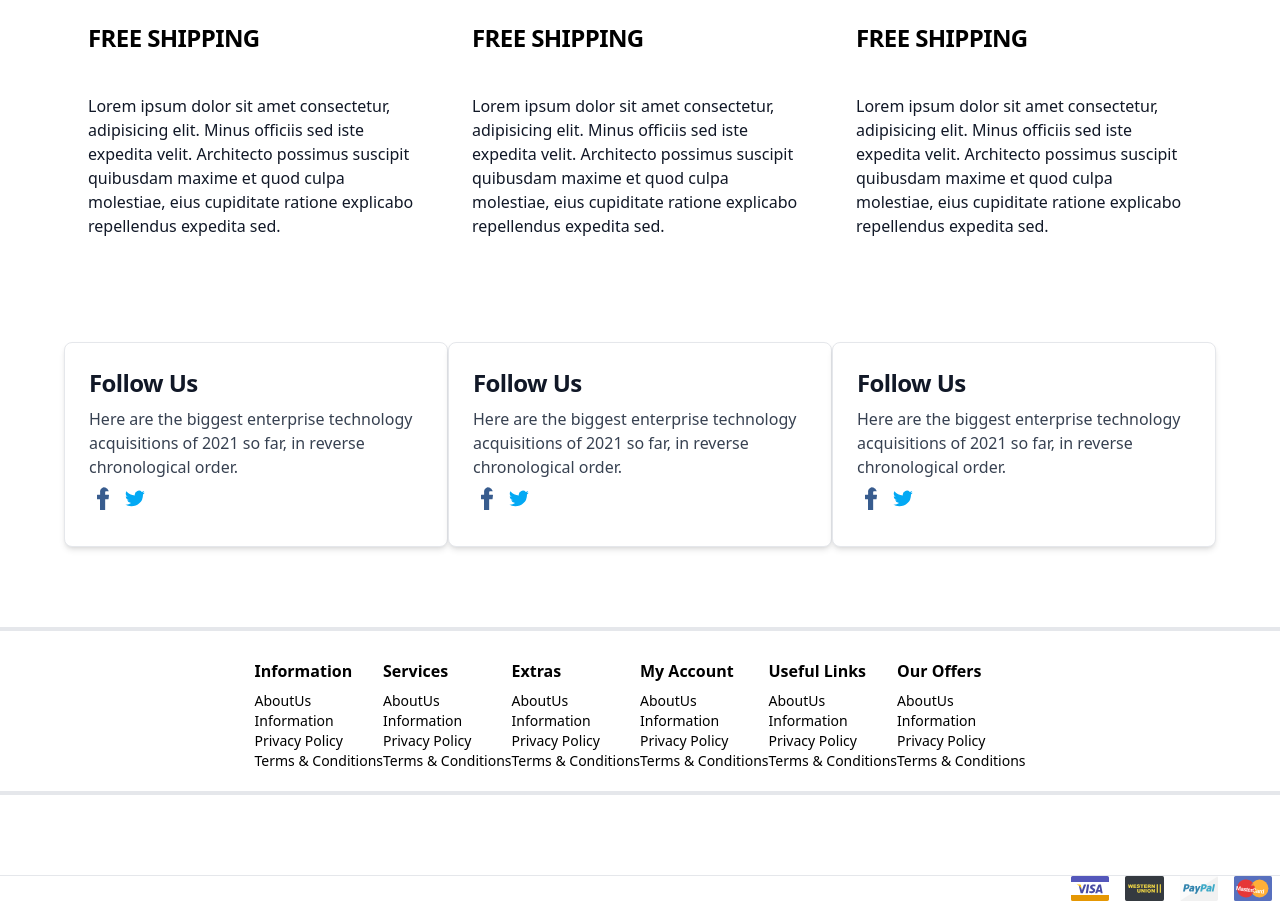
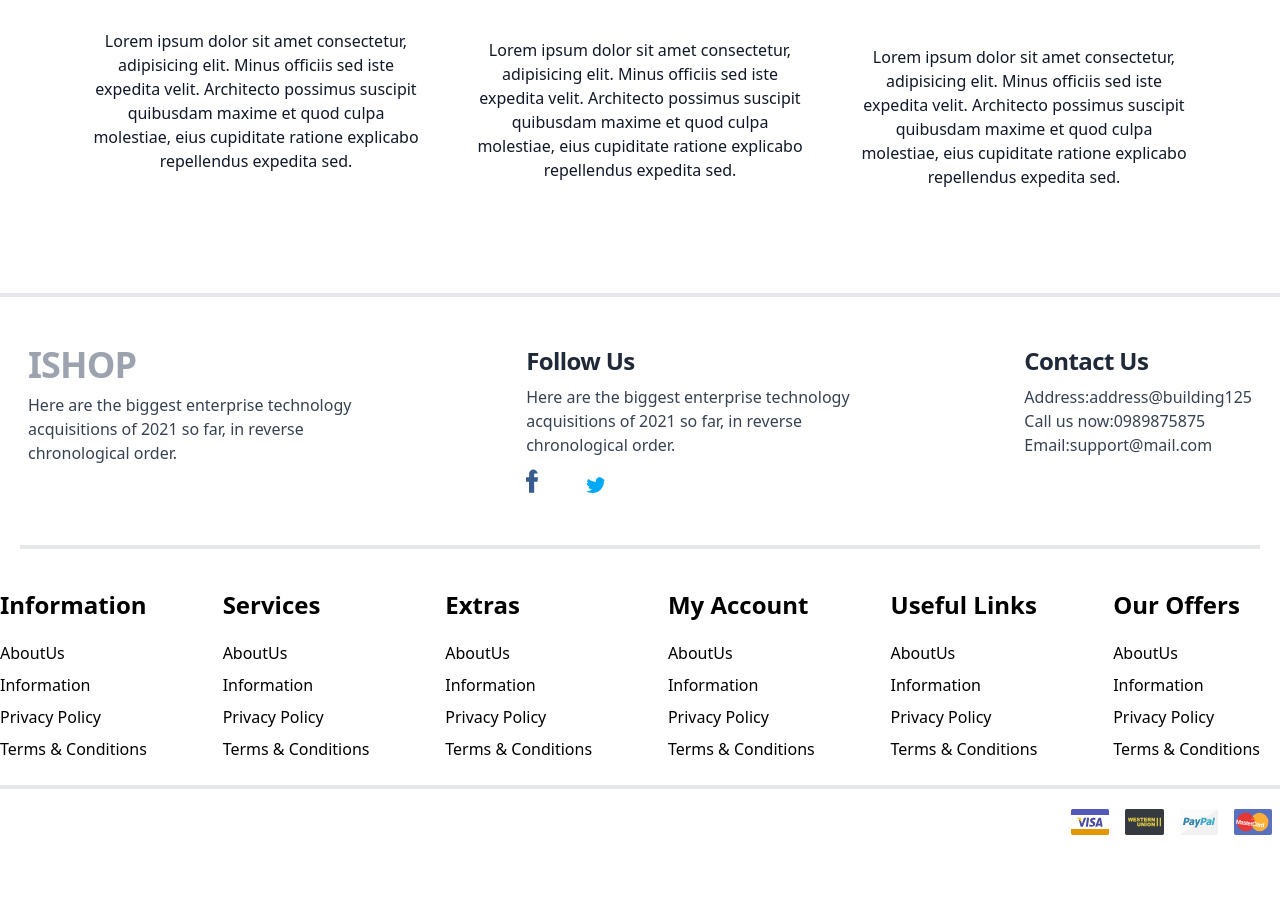
Before and after one commit to HarshitSharma19/project1, a React (Create React App) app in the folder frontend/: page / in a window 1280 px wide. Shown: the part 1813-2714 px from the top of the page. After the commit the page ends 2648 px from the top, so only its background shows below. Built offline with nearby package versions, Linux system fonts and the light colour scheme.

Commit message:
Update Components->[footer details,AdvCard,Navbar,Product card]

```diff
--- a/frontend/src/App.jsx
+++ b/frontend/src/App.jsx
@@ -36,7 +36,6 @@ return (
     <Route element={<MainPage />} path="/"/>
     <Route element={<Mobiles />} path="/mobiles"/>
     <Route element={<Store />} path="/store"/>
-
     <Route element={<Laptop />} path="/laptops"/>
     <Route element={<Accessories />} path="/accessories"/>
     <Route element={<Cart />} path="/cart"/>
@@ -47,9 +46,6 @@ return (
     <Route element={<Watches />} path="/watches"/>
     <Route element={<Checkout />} path="/checkout"/>
     <Route element={<Offers />} path="/offers"/>
-
-
-
   </Routes>
   <AdvCard />
   <FooterDetails />
--- a/frontend/src/Components/AdvCard.jsx
+++ b/frontend/src/Components/AdvCard.jsx
@@ -1,27 +1,30 @@
 
 import React from 'react'
 import appleship from '../Images/shipping.svg'
+import support from '../Images/support.svg'
+import refund from '../Images/refund.svg'
+import Container from './Container'
 
 
 export default function advCard() {
     return (
-        <>
+        <Container>
 
         <div className='md:flex md:justify-center  '>
-        <CardBox2/>
-        <CardBox2/>
-        <CardBox2/>
+        <Sheeping/>
+        <Refund/>
+        <Support/>
 
         </div>
-        </>
+        </Container>
         )
     }
-    function CardBox2(){
+    function Sheeping(){
         return(
-            <div className='   font-bold my-20'>
-                <div className="first:p-6 max-w-sm items-center bg-white ">
+            <div className='font-bold my-20'>
+                <div className="first:p-6 max-w-sm justify-center text-center items-center bg-white ">
                     <div className='text-center'>
-                        <img className="p-8 items-center rounded-t-lg" src={appleship} alt="product" />
+                        <img className="p-5 m-auto items-center rounded-t-lg" src={appleship} alt="product" />
                     </div>
                     <h5 className="first:mb-2 text-2xl font-semibold tracking-tight  text-black">FREE SHIPPING</h5>
                     <p className="first:mb-3 font-normal  mt-10 text-gray-900 dark:text-gray-400">Lorem ipsum dolor sit amet consectetur, adipisicing elit. Minus officiis sed iste expedita velit. Architecto possimus suscipit quibusdam maxime et quod culpa molestiae, eius cupiditate ratione explicabo repellendus expedita sed.</p>
@@ -29,3 +32,29 @@ export default function advCard() {
             </div>
             )
         }
+        function Refund(){
+            return(
+                <div className='font-bold my-20'>
+                    <div className="first:p-6 max-w-sm justify-center text-center items-center bg-white ">
+                        <div className='text-center'>
+                            <img className="p-5 m-auto items-center rounded-t-lg" src={refund} alt="product" />
+                        </div>
+                        <h5 className="first:mb-2 text-2xl font-semibold tracking-tight  text-black">FREE SHIPPING</h5>
+                        <p className="first:mb-3 font-normal  mt-10 text-gray-900 dark:text-gray-400">Lorem ipsum dolor sit amet consectetur, adipisicing elit. Minus officiis sed iste expedita velit. Architecto possimus suscipit quibusdam maxime et quod culpa molestiae, eius cupiditate ratione explicabo repellendus expedita sed.</p>
+                    </div>
+                </div>
+                )
+            }
+            function Support(){
+                return(
+                    <div className='font-bold my-20'>
+                        <div className="first:p-6 max-w-sm justify-center text-center items-center bg-white ">
+                            <div className='text-center'>
+                                <img className="p-5 m-auto items-center rounded-t-lg" src={support} alt="product" />
+                            </div>
+                            <h5 className="first:mb-2 text-2xl font-semibold tracking-tight  text-black">FREE SHIPPING</h5>
+                            <p className="first:mb-3 font-normal  mt-10 text-gray-900 dark:text-gray-400">Lorem ipsum dolor sit amet consectetur, adipisicing elit. Minus officiis sed iste expedita velit. Architecto possimus suscipit quibusdam maxime et quod culpa molestiae, eius cupiditate ratione explicabo repellendus expedita sed.</p>
+                        </div>
+                    </div>
+                    )
+                }
--- a/frontend/src/Components/Card.jsx
+++ b/frontend/src/Components/Card.jsx
@@ -6,22 +6,13 @@ export default function Card() {
     return (
         <Container>
 
-            <div
-                style={{
-                width: "100%",
-                display: "flex",
-                flexWrap: "wrap",
-                justifyContent: "center",
-                marginTop: "20px"
-            }}>
-
+            <div className='w-full flex flex-wrap justify-center mt-10'>
+                <CardBox/>
                 <CardBox/>
                 <CardBox/>
                 <CardBox/>
                 <CardBox/>
 
-
-
             </div>
         </Container>
     )
--- a/frontend/src/Components/CardBox.jsx
+++ b/frontend/src/Components/CardBox.jsx
@@ -4,7 +4,7 @@ export default function CardBox() {
     return (
 
         <div
-            className=" w-25 max-w-sm  bg-white rounded-lg   border  m-5 px-3 py-2 "
+            className=" w-[210px] max-w-sm  bg-white rounded-lg   border  m-2 px-3 py-2 "
             style={{
             border: "3px solid #F6F7F8"
         }}>
--- a/frontend/src/Components/Footer.jsx
+++ b/frontend/src/Components/Footer.jsx
@@ -10,55 +10,77 @@ import React from 'react'
 export default function Footer() {
 return (
 <>
+  <div className='border-b-4'>
     <Container>
 
-   <div className="   leading-10 border-t-4 border-b-4 border-black-600 my-20 py-5 md:flex md:justify-center   ">
+      <div className=" flex justify-between my-5">
+        <div className='mr-5'>
           <ul>
-      <span className='font-bold' >Information</span>
-      <li className="text-sm" >AboutUs</li>
-      <li className="text-sm" >Information</li>
-      <li className="text-sm" >Privacy Policy</li>
-      <li className="text-sm" >Terms & Conditions</li>
-    </ul>
-    <ul>
-      <span className='font-bold' >Services</span>
-      <li className="text-sm" >AboutUs</li>
-      <li className="text-sm" >Information</li>
-      <li className="text-sm" >Privacy Policy</li>
-      <li className="text-sm" >Terms & Conditions</li>
-    </ul>
-    <ul>
-      <span className='font-bold' >Extras</span>
-      <li className="text-sm" >AboutUs</li>
-      <li className="text-sm" >Information</li>
-      <li className="text-sm" >Privacy Policy</li>
-      <li className="text-sm" >Terms & Conditions</li>
-    </ul>
-    <ul>
-      <span className='font-bold' >My Account</span>
-      <li className="text-sm" >AboutUs</li>
-      <li className="text-sm" >Information</li>
-      <li className="text-sm" >Privacy Policy</li>
-      <li className="text-sm" >Terms & Conditions</li>
-    </ul>
-    <ul>
-      <span className='font-bold' >Useful Links</span>
-      <li className="text-sm" >AboutUs</li>
-      <li className="text-sm">Information</li>
-      <li className="text-sm" >Privacy Policy</li>
-      <li className="text-sm" >Terms & Conditions</li>
-    </ul>
-    <ul>
-      <span className='font-bold' >Our Offers</span>
-      <li className="text-sm" >AboutUs</li>
-      <li className="text-sm" >Information</li>
-      <li className="text-sm" >Privacy Policy</li>
-      <li className="text-sm" >Terms & Conditions</li>
+            <li className='text-2xl font-bold pb-4'>Information</li>
+            <li className="text-m py-1">AboutUs</li>
+            <li className="text-m py-1">Information</li>
+            <li className="text-m py-1">Privacy Policy</li>
+            <li className="text-m py-1">Terms & Conditions</li>
           </ul>
         </div>
-   <hr />
-   <div className='flex justify-end' >
-    <img className='px-2'  src={visa} alt="" />
+        <div className='mr-5'>
+          <ul>
+            <li className='text-2xl font-bold pb-4'>Services</li>
+            <li className="text-m py-1">AboutUs</li>
+            <li className="text-m py-1">Information</li>
+            <li className="text-m py-1">Privacy Policy</li>
+            <li className="text-m py-1">Terms & Conditions</li>
+          </ul>
+        </div>
+
+        <div className='mr-5'>
+          <ul>
+            <li className='text-2xl font-bold pb-4'>Extras</li>
+            <li className="text-m py-1">AboutUs</li>
+            <li className="text-m py-1">Information</li>
+            <li className="text-m py-1">Privacy Policy</li>
+            <li className="text-m py-1">Terms & Conditions</li>
+          </ul>
+        </div>
+
+
+        <div className='mr-5'>
+          <ul>
+            <li className='text-2xl font-bold pb-4'>My Account</li>
+            <li className="text-m py-1">AboutUs</li>
+            <li className="text-m py-1">Information</li>
+            <li className="text-m py-1">Privacy Policy</li>
+            <li className="text-m py-1">Terms & Conditions</li>
+          </ul>
+
+        </div>
+
+        <div className='mr-5'>
+          <ul>
+            <li className='text-2xl font-bold pb-4'>Useful Links</li>
+            <li className="text-m py-1">AboutUs</li>
+            <li className="text-m py-1">Information</li>
+            <li className="text-m py-1">Privacy Policy</li>
+            <li className="text-m py-1">Terms & Conditions</li>
+          </ul>
+        </div>
+
+        <div className='mr-5'>
+          <ul>
+            <li className='text-2xl font-bold pb-4'>Our Offers</li>
+            <li className="text-m py-1">AboutUs</li>
+            <li className="text-m py-1">Information</li>
+            <li className="text-m py-1">Privacy Policy</li>
+            <li className="text-m py-1">Terms & Conditions</li>
+          </ul>
+        </div>
+      </div>
+
+    </Container>
+  </div>
+  <Container>
+    <div className='flex justify-end mt-5'>
+      <img className='px-2' src={visa} alt="" />
       <img className='px-2' src={wester} alt="" />
       <img className='px-2' src={paypal} alt="" />
       <img className='px-2' src={master} alt="" />
--- a/frontend/src/Components/FooterDetails.jsx
+++ b/frontend/src/Components/FooterDetails.jsx
@@ -1,28 +1,63 @@
-
 import React from 'react'
 import applfooter from '../Images/facebook.svg'
 import applfoot from '../Images/twitter.svg'
 import { Link } from 'react-router-dom'
+import Container from './Container.jsx'
 export default function FooterDetails() {
 return (
-    <div className='md:flex md:justify-center' >
-        <FooterBox/>
-        <FooterBox/>
-        <FooterBox/>
+  <div className='border-t-4 p-5 '>
+<Container>
+  <div className='md:flex md:justify-between border-b-4 py-5'>
+    <ShopDesc />
+    <FooterBox />
+    <ContactUS />
+  </div>
+</Container>
 </div>
 )
+}
+function ShopDesc(){
+return(
+<>
+  <Link to="#" className="block p-2 max-w-sm  bg-white rounded-lg ">
+  <h5 className="mb-2 text-4xl font-bold tracking-tight text-gray-400">ISHOP
+  </h5>
+  <p className="font-normal text-gray-700 dark:text-gray-400">Here are the biggest enterprise technology acquisitions of
+    2021 so far, in reverse chronological order.</p>
+
+  </Link>
+</>
+)
+
 }
 function FooterBox(){
 return(
 <>
-<Link to="#" className="block p-6 max-w-sm  bg-white rounded-lg border  shadow-md">
-        <h5 className="mb-2 text-2xl font-bold tracking-tight text-gray-900 dark:text-black">Follow Us
+  <Link to="#" className="block p-2 max-w-sm  bg-white rounded-lg ">
+  <h5 className="mb-2 text-2xl font-bold tracking-tight text-gray-800 ">Follow Us
   </h5>
-            <p className="font-normal text-gray-700 dark:text-gray-400">Here are the biggest enterprise technology acquisitions of 2021 so far, in reverse chronological order.</p>
-            <div className='flex'>
-                      <img className="rounded-t-lg mb-3 font-bold w-3 m-2" src={applfooter} alt="product"/>
-                <img className="rounded-t-lg mb-3 font-bold w-5 m-2" src={applfoot} alt="product"/>
+  <p className="font-normal text-gray-700 dark:text-gray-400">Here are the biggest enterprise technology acquisitions of
+    2021 so far, in reverse chronological order.</p>
+  <div className='flex my-3'>
+    <img className="rounded-t-lg mb-3 font-bold w-3 mr-10 " src={applfooter} alt="product" />
+    <img className="rounded-t-lg mb-3 font-bold w-5 m-2" src={applfoot} alt="product" />
   </div>
+  </Link>
+</>
+)
+
+}
+function ContactUS(){
+return(
+<>
+  <Link to="#" className="block p-2 max-w-sm  bg-white rounded-lg ">
+  <h5 className="mb-2 text-2xl font-bold tracking-tight text-gray-800">Contact Us
+  </h5>
+  <p className='font-normal text-gray-700 dark:text-gray-400'>
+    Address:address@building125 <br />
+    Call us now:0989875875 <br />
+    Email:support@mail.com <br />
+  </p>
   </Link>
 </>
 
--- a/frontend/src/Components/Navbar.jsx
+++ b/frontend/src/Components/Navbar.jsx
@@ -68,7 +68,7 @@ const Navbar = () => {
       <div onClick={handleNav} className='block md:hidden'>
           {nav ? <AiOutlineClose size={20}/> : <AiOutlineMenu size={20} />}
       </div>
-      <ul className={nav ? 'fixed text-center  left-0 top-60  w-[100%] h-full border-r  ease-in-out duration-500' : 'ease-in-out duration-500 fixed left-[-100%]'}>
+      <ul className={nav ? 'fixed text-center  left-0 top-60  w-[63%] h-full border-r  ease-in-out duration-500' : 'ease-in-out duration-500 fixed left-[-100%]'}>
           <li className='p-4 border-b border-gray-600'>HOME</li>
           <li className='p-4 border-b border-gray-600'>OFFER</li>
           <li className='p-4 border-b border-gray-600'>STORE</li>
--- a/frontend/src/Section/Registration.jsx
+++ b/frontend/src/Section/Registration.jsx
@@ -1,11 +1,12 @@
 import React from 'react'
+import { Link } from 'react-router-dom'
 import download from '../Components/Images/bg (1).avif'
 
 export default function Registration() {
   return (
     <>
     <div class=" h-14 bg-gradient-to-r from-violet-500 to-fuchsia-500 flex items-center justify-center min-h-screen bg-gray-100">
-    <div class="  shadow-lg shadow-black  px-8 py-6 mx-4 mt-4 text-left bg-white shadow-lg md:w-1/3 lg:w-1/3 sm:w-1/3">
+    <div class="  shadowLg shadow-black  px-8 py-6 mx-4 mt-4 text-left bg-white shadow-lg md:w-1/3 lg:w-1/3 sm:w-1/3">
         <div class="flex justify-center">
         <img className='justify-center'  src={download} alt="" />
         </div>
@@ -39,9 +40,9 @@ export default function Registration() {
                 </div>
                 <div class="mt-6 text-grey-dark">
                     Already have an account?
-                    <a class="text-blue-600 hover:underline" href="#">
+                    <Link class="text-blue-600 hover:underline" to="#">
                         Log in
-                    </a>
+                    </Link>
                 </div>
             </div>
         </form>
--- a/frontend/src/Section/UserLoginPage.jsx
+++ b/frontend/src/Section/UserLoginPage.jsx
@@ -11,10 +11,7 @@ export default function UserLoginPage() {
       className="flex xl:justify-center lg:justify-between justify-center items-center flex-wrap h-full g-6">
       <div
         className="grow-0 shrink-1 md:shrink-0 basis-auto xl:w-6/12 lg:w-6/12 md:w-9/12 mb-12 md:mb-0">
-        <img
-          src={loginimg}
-          className="w-full"
-          alt="Sample image"/>
+        <img src={loginimg}className="w-full" alt="Sample"/>
       </div>
       <div className="xl:ml-20 xl:w-5/12 lg:w-5/12 md:w-8/12 mb-12 md:mb-0">
         <form>
--- a/frontend/src/index.js
+++ b/frontend/src/index.js
@@ -10,12 +10,12 @@ import { BrowserRouter } from 'react-router-dom';
 const root = ReactDOM.createRoot(document.getElementById('root'));
 root.render(
   <React.StrictMode>
-  <>
+
     <BrowserRouter>
 
     <App/>
     </BrowserRouter>
-  </>
+
 
   </React.StrictMode>
   );
```
Lines whose indentation alone changed are shown as unchanged.
